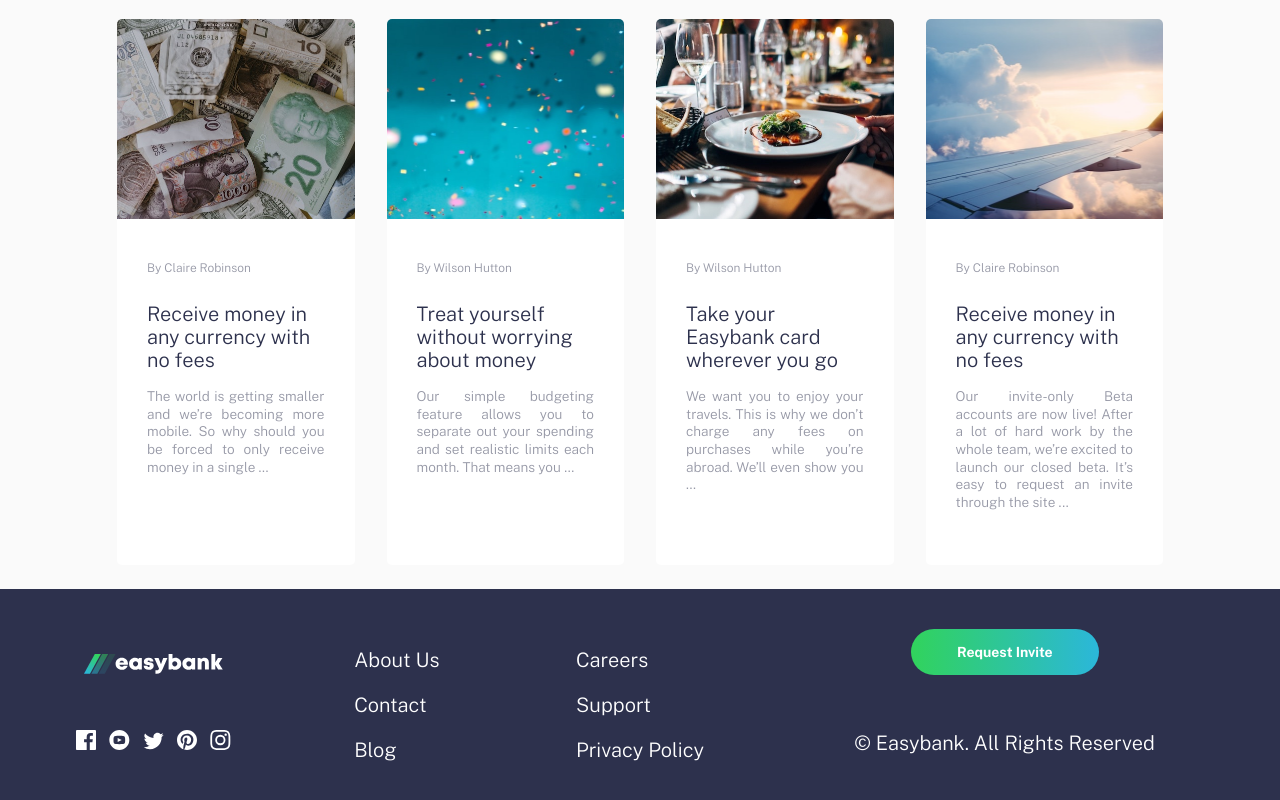
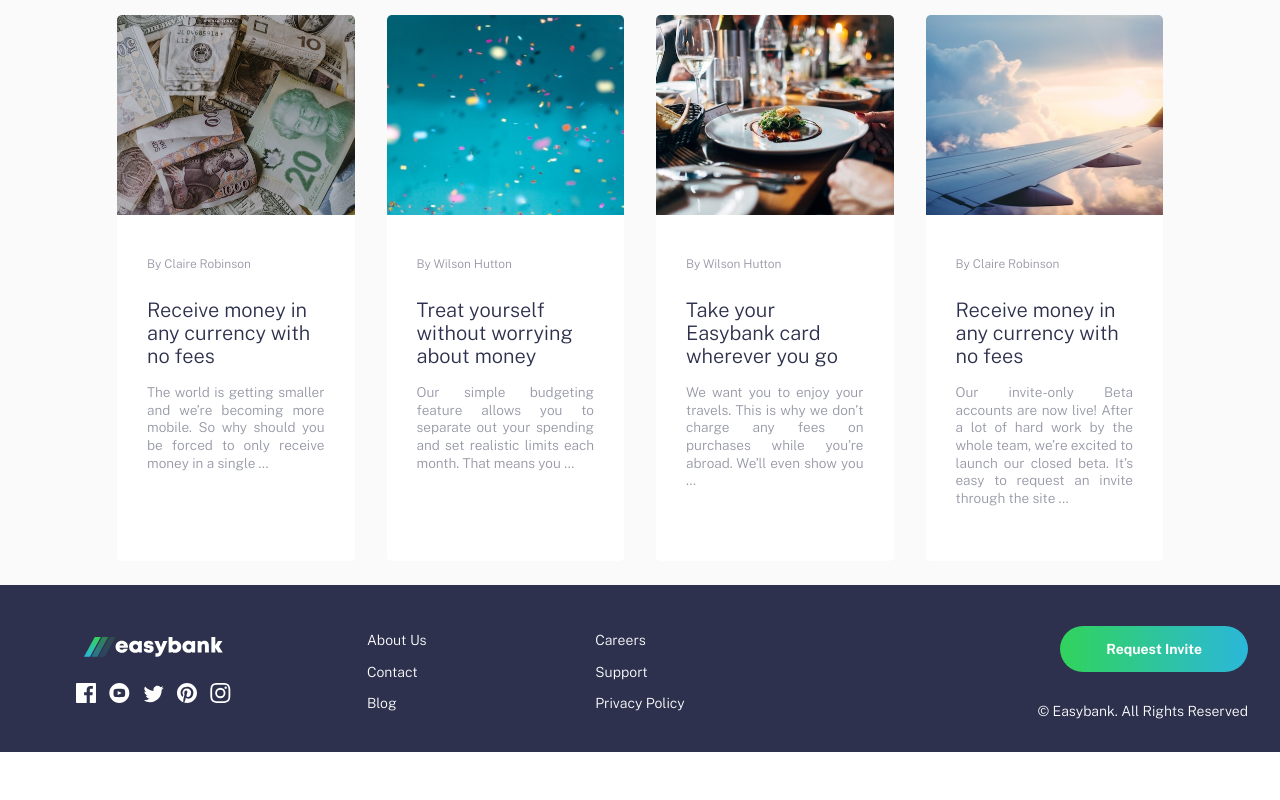
Before and after one commit to ivanmaierg/Easybank-landing, a website: page index.html in a window 1280 px wide. Shown: the part 1580-2380 px from the top of the page. After the commit the page ends 2332 px from the top, so only its background shows below. Drawn offline with nearby package versions, Linux system fonts and the light colour scheme.

Commit message:
Small adjustes in the footer

```diff
--- a/index.html
+++ b/index.html
@@ -15,8 +15,8 @@
 </head>
 
 <body>
-    <header class="header border">
-        <nav class="border flex flex-jc-sb flex-ai-c container container--pall">
+    <header class="header">
+        <nav class="flex flex-jc-sb flex-ai-c container container--pall">
             <a href="/" class="header__logo flex">
                 <img src="./images/logo.svg " alt="EasyBank logo " />
             </a>
--- a/scss/components/_features.scss
+++ b/scss/components/_features.scss
@@ -1,7 +1,8 @@
 .features{
     text-align: center;
     margin-top:9.5rem;
-    margin-bottom:9.5rem ;
+    margin-bottom:9.5rem;
+    background-color: $neutral-very-light-gray;
     @include breakpoint-up(large){
             text-align: left;
             margin-bottom:11rem ;
--- a/scss/components/_footer.scss
+++ b/scss/components/_footer.scss
@@ -9,10 +9,12 @@
         grid-template-rows: repeat(2, 1fr);
         grid-template-areas:
         "logo links1 links2 cta1"
-        "social links1 links2 cta2";
+        "social links1 links2 copyright";
+        justify-items: start;
     }
     a{
         color: $white;
+        font-size: $font-sm;
     }
     &__logo{
         display: inline-block;
@@ -47,7 +49,9 @@
         text-align: center;
         @include breakpoint-up(large){
             text-align: left;
-            align-items: flex-start;
+            justify-content: space-between;
+            align-items: start;
+
         }
         &.col1{
             @include breakpoint-up(large){
@@ -72,16 +76,22 @@
             margin-bottom: 1.875rem;
         }
         @include breakpoint-up(large){
-            margin: auto;
+            margin: 0;
             grid-area: cta1;
-            text-align: right;
+            align-self: center;
+            justify-self: end;
+
+            a.button{
+                margin: auto;
+            }
         }
     }
     &__copyright{
         @include breakpoint-up(large){
-            margin: auto;
-            grid-area: cta2;
-            text-align: right;
+            grid-area: copyright;
+            align-self: end;
+            justify-self: end;
+            font-size: $font-sm;
         }
     }
 }
```
Also changed, not shown: css/style.css.
